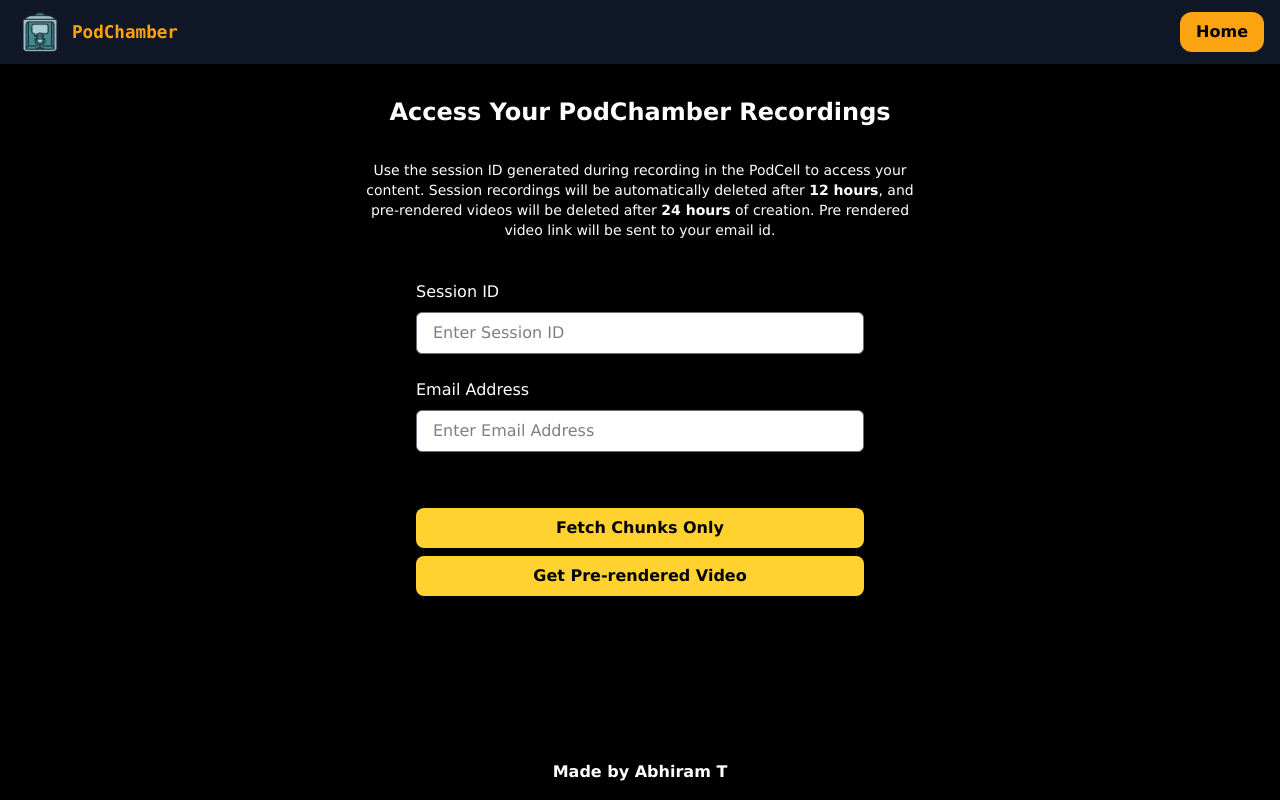
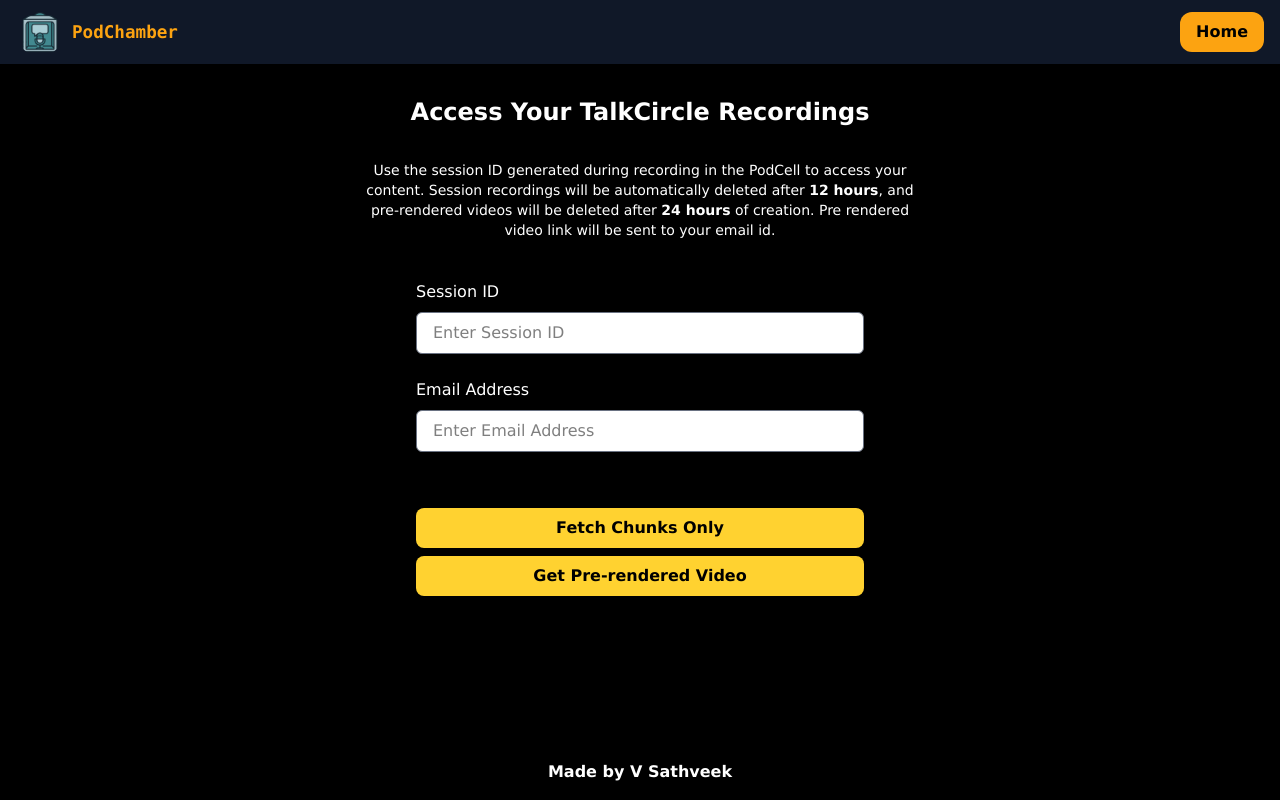
Before and after one commit to VSathveek/TalkCircle, a React (Vite) app in the folder client/: page /recordings in a window 1280 px wide. Built offline with nearby package versions, Linux system fonts and the light colour scheme.

Commit message:
Update recordings page heading and credit

```diff
--- a/client/src/components/Recordings.tsx
+++ b/client/src/components/Recordings.tsx
@@ -58,7 +58,7 @@ const Recordings = () => {
     return (
         <div className="relative w-[100vw] min-h-[calc(100vh-4rem)] bg-[#000000] flex flex-col items-center justify-start px-4 py-8 gap-6">
             <h1 className="text-white text-2xl font-bold mb-2 text-center">
-                Access Your PodChamber Recordings
+                Access Your TalkCircle Recordings
             </h1>
             <p className="text-white text-sm max-w-xl text-center">
                 Use the session ID generated during recording in the PodCell to access your content.
@@ -130,7 +130,7 @@ const Recordings = () => {
                 )}
 
 
-            <div className="absolute bottom-[1rem] w-full text-center text-white font-semibold">Made by Abhiram T</div>
+            <div className="absolute bottom-[1rem] w-full text-center text-white font-semibold">Made by V Sathveek</div>
         </div>
     )
 }
```
